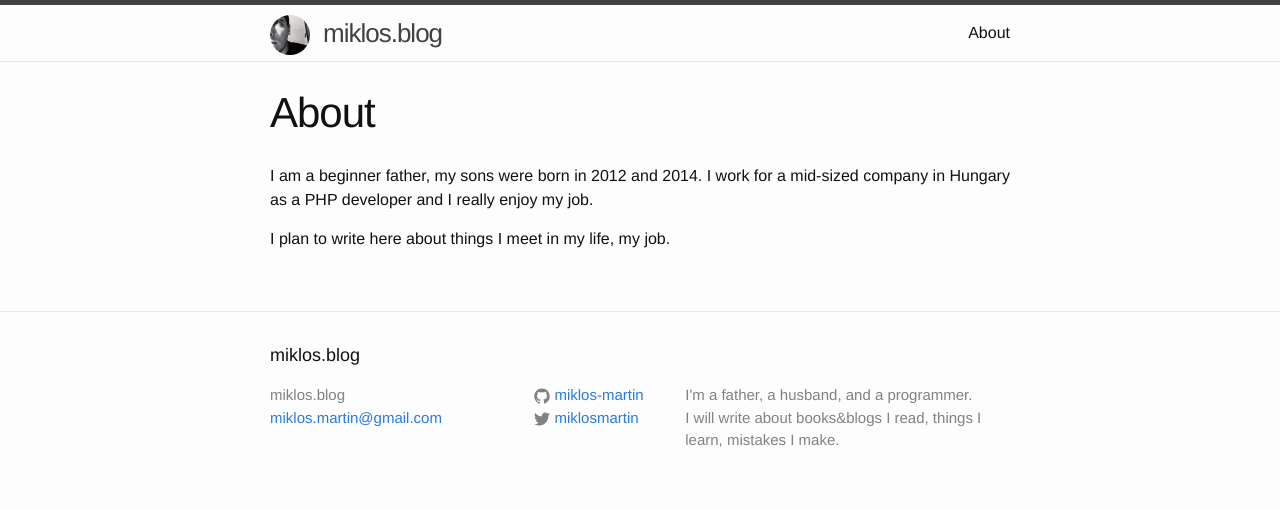
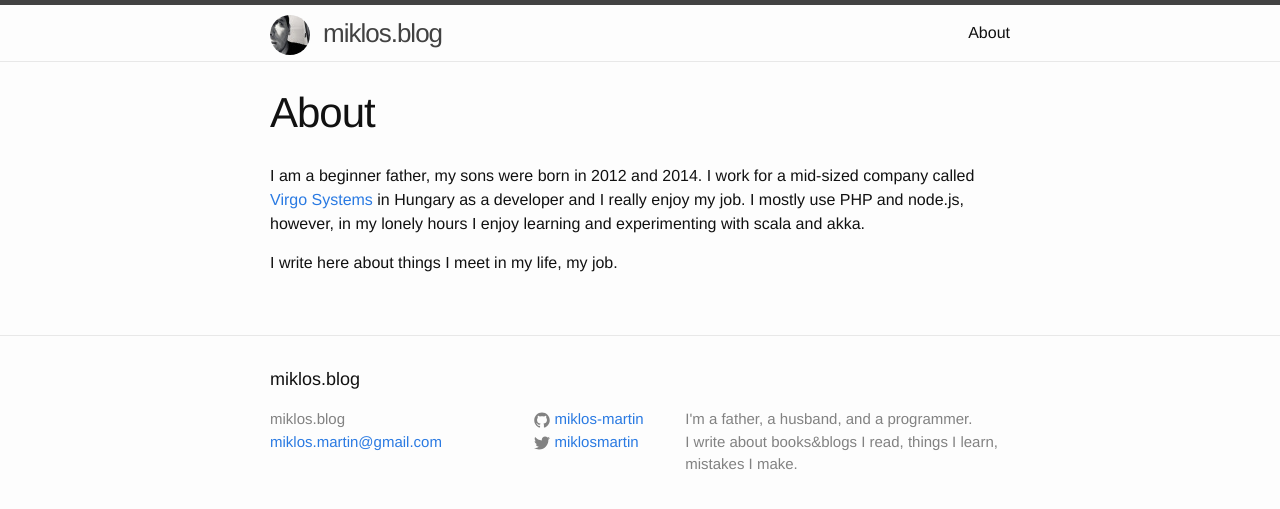
Before and after one commit to miklos-martin/miklos-martin.github.io, a Jekyll site: the page built from about.md, in a window 1280 px wide. Shown: the top 509 px of the page. Built offline with Jekyll 4.4.1, drawn with Linux system fonts in a browser that asks for light colours.

Commit message:
brief updates

```diff
--- a/_config.yml
+++ b/_config.yml
@@ -3,7 +3,7 @@ title: miklos.blog
 email: miklos.martin@gmail.com
 description: > # this means to ignore newlines until "baseurl:"
   I'm a father, a husband, and a programmer.<br>
-  I will write about books&blogs I read, things I learn, mistakes I make.
+  I write about books&blogs I read, things I learn, mistakes I make.
 baseurl: "" # the subpath of your site, e.g. /blog/
 url: "http://miklos-martin.github.io/" # the base hostname & protocol for your site
 twitter_username: miklosmartin
--- a/about.md
+++ b/about.md
@@ -5,6 +5,6 @@ permalink: /about/
 ---
 
 I am a beginner father, my sons were born in 2012 and 2014.
-I work for a mid-sized company in Hungary as a PHP developer and I really enjoy my job.
+I work for a mid-sized company called [Virgo Systems](http://www.virgo.hu/) in Hungary as a developer and I really enjoy my job. I mostly use PHP and node.js, however, in my lonely hours I enjoy learning and experimenting with scala and akka.
 
-I plan to write here about things I meet in my life, my job.
+I write here about things I meet in my life, my job.
```
